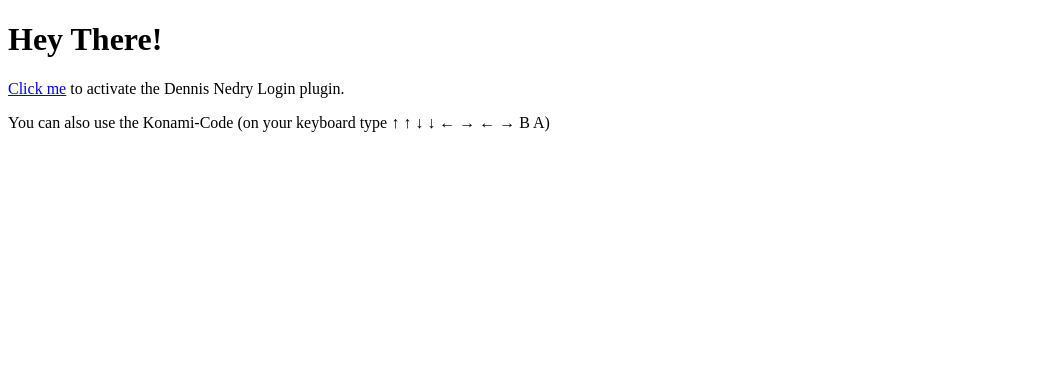
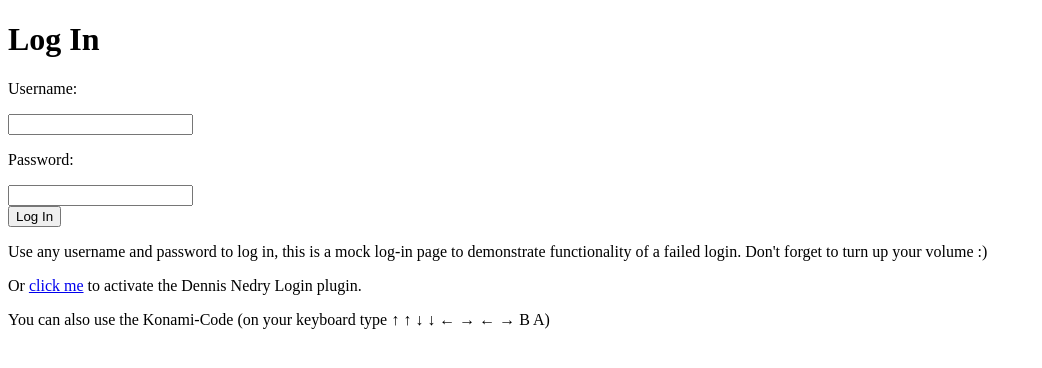
Before and after one commit to alexdglover/dennis-nedry-login, a plain HTML site: page index.html in a window 1280 px wide. Shown: the whole page, without its empty margins (0-1042 px from the left). Drawn offline with nearby package versions, Linux system fonts and the light colour scheme.

Commit message:
added log in elements to index.html

```diff
--- a/index.html
+++ b/index.html
@@ -40,9 +40,16 @@
 
 </head>
 <body>
-	<h1>Hey There!</h1>
+	<h1>Log In</h1>
+	<p>Username:</p>
+	<input type="text" />
+	<p>Password:</p>
+	<input type="password" /><br>
+	<input type="button" class="button" value="Log In" /><br>
 
-	<p><a href="#" class="button">Click me</a> to activate the Dennis Nedry Login plugin.</p>
+	<p>Use any username and password to log in, this is a mock log-in page to demonstrate functionality of a failed login. Don't forget to turn up your volume :)</p>
+
+	<p>Or <a href="#" class="button">click me</a> to activate the Dennis Nedry Login plugin.</p>
 	<p>You can also use the Konami-Code (on your keyboard type &uarr; &uarr; &darr; &darr; &larr; &rarr; &larr; &rarr; B A)</p>
 
 </body>
```
